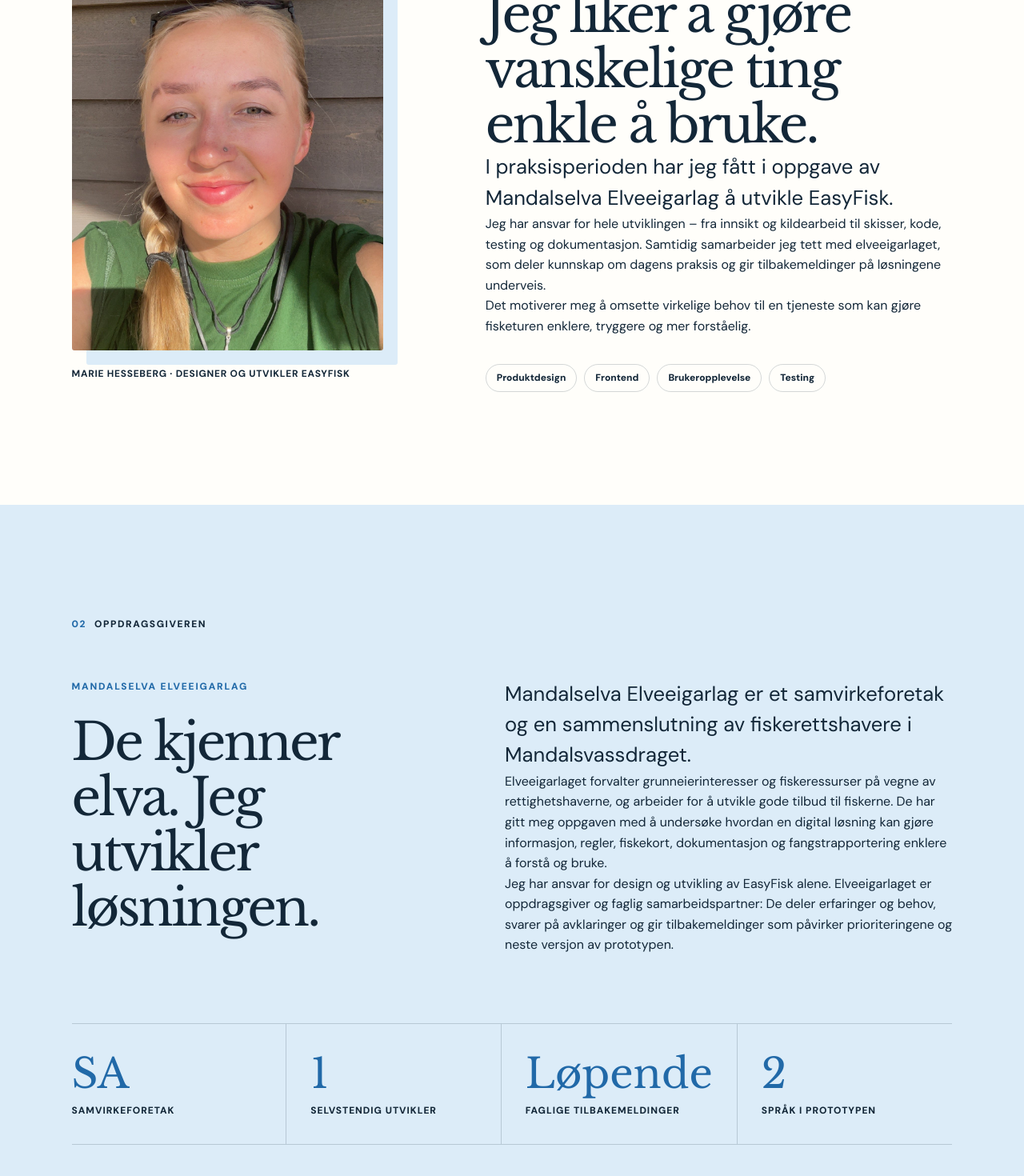
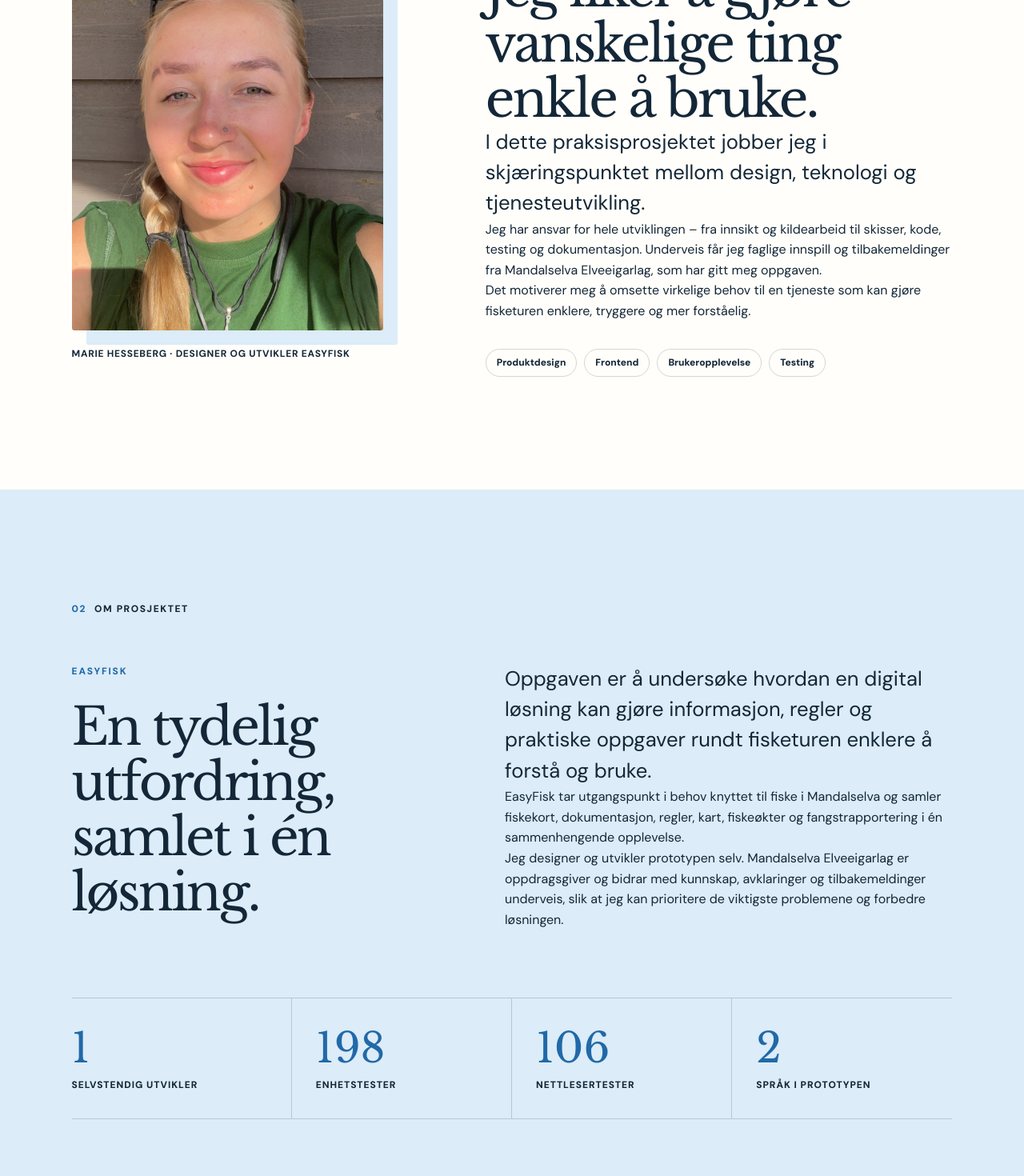
Before and after one commit to MarieHesseberg/Praksis, a Next.js app: page / in a window 1280 px wide. Shown: the part 1270-2740 px from the top of the page at 80% size. Built offline with nearby package versions, Linux system fonts and the light colour scheme.

Commit message:
Balanser omtalen av oppdraget og EasyFisk

```diff
--- a/app/layout.tsx
+++ b/app/layout.tsx
@@ -7,7 +7,7 @@
 
 export const metadata: Metadata = {
   title: 'Praksislogg · Marie Hesseberg · EasyFisk',
-  description: 'Status fra Marie Hessebergs praksisarbeid for Mandalselva Elveeigarlag – utvikling av EasyFisk i tett samarbeid med oppdragsgiveren.',
+  description: 'Status fra Marie Hessebergs praksisarbeid med EasyFisk – en mobilprototype for en enklere fisketur i Mandalselva.',
 };
 
 export default function RootLayout({ children }: Readonly<{ children: React.ReactNode }>) {
--- a/app/page.tsx
+++ b/app/page.tsx
@@ -38,14 +38,14 @@
 ];
 
 const responsibilities = [
-  { number: '01', title: 'Innsikt og avgrensning', text: 'Forstå behovene til elveeigarlaget og fiskerne gjennom dialog, tilbakemeldinger, regler og offentlige kilder.' },
+  { number: '01', title: 'Innsikt og avgrensning', text: 'Forstå behovene rundt fisketuren gjennom dialog, tilbakemeldinger, regler og offentlige kilder.' },
   { number: '02', title: 'Design og prototyping', text: 'Utforme informasjonsarkitektur, brukerflyter, visuell retning og responsive skjermer for mobil og PC.' },
   { number: '03', title: 'Utvikling', text: 'Bygge funksjonene i React og TypeScript, med kart, regler, skjemaer, lokal lagring og språkstøtte.' },
-  { number: '04', title: 'Testing og forbedring', text: 'Presentere arbeidet for elveeigarlaget, ta imot tilbakemeldinger, rette friksjon og sikre løsningen med automatiske tester.' },
+  { number: '04', title: 'Testing og forbedring', text: 'Presentere arbeidet, samle tilbakemeldinger, rette friksjon og sikre løsningen med automatiske tester.' },
 ];
 
 const challenges = [
-  { title: 'Behov må oversettes til løsning', text: 'Jeg utvikler alene, men ikke i et vakuum. Tilbakemeldingene fra elveeigarlaget hjelper meg å forstå praksisen i elva, prioritere riktig og gjøre ideene om til konkrete funksjoner.' },
+  { title: 'Behov må oversettes til løsning', text: 'Jeg må forstå hvilke problemer som er viktigst, prioritere mellom ulike ønsker og gjøre innsikt og tilbakemeldinger om til konkrete funksjoner.' },
   { title: 'Komplekse regler må bli forståelige', text: 'Fiskeren skal få et tydelig svar uten at viktige vilkår eller nyanser forsvinner. Derfor viser statusmotoren både resultatet og hvorfor det gjelder.' },
   { title: 'En prototype må være ærlig', text: 'Betaling, innsending og flere datakilder er simulert. Testkort er tydelig merket, ingen penger trekkes, og lokale handlinger fremstilles ikke som ekte tjenester.' },
 ];
@@ -63,7 +63,7 @@
         <div className="hero-copy">
           <p className="eyebrow">Praksisperiode · høsten 2026</p>
           <h1>Sammen om en enklere fisketur.</h1>
-          <p className="lead">Dette er status fra praksisarbeidet mitt for <strong>Mandalselva Elveeigarlag</strong>. Jeg utvikler EasyFisk alene, men løsningen formes i samarbeid med elveeigarlaget gjennom innsikt, faglige avklaringer og tilbakemeldinger.</p>
+          <p className="lead">Dette er status fra praksisarbeidet mitt med <strong>EasyFisk</strong> — en mobilprototype som skal gjøre det enklere å finne informasjon, forstå regler og gjennomføre en fisketur i Mandalselva.</p>
           <div className="hero-actions"><a className="primary-button" href="#logg">Se hva jeg har gjort ↓</a><a className="text-link" href="https://easyfisk.pages.dev/" target="_blank" rel="noreferrer">Test prototypen ↗</a></div>
         </div>
         <div className="hero-visual" aria-label="Skjermbilder fra EasyFisk">
@@ -77,22 +77,22 @@
         <div className="section-label"><span>01</span> Om meg</div>
         <div className="about-grid">
           <figure className="portrait"><img src="me.jpg" alt="Marie Hesseberg" /><figcaption>Marie Hesseberg · designer og utvikler EasyFisk</figcaption></figure>
-          <div className="about-copy"><p className="eyebrow">Hei, jeg er Marie</p><h2>Jeg liker å gjøre vanskelige ting enkle å bruke.</h2><p className="large-copy">I praksisperioden har jeg fått i oppgave av Mandalselva Elveeigarlag å utvikle EasyFisk.</p><p>Jeg har ansvar for hele utviklingen – fra innsikt og kildearbeid til skisser, kode, testing og dokumentasjon. Samtidig samarbeider jeg tett med elveeigarlaget, som deler kunnskap om dagens praksis og gir tilbakemeldinger på løsningene underveis.</p><p>Det motiverer meg å omsette virkelige behov til en tjeneste som kan gjøre fisketuren enklere, tryggere og mer forståelig.</p><div className="about-facts"><span>Produktdesign</span><span>Frontend</span><span>Brukeropplevelse</span><span>Testing</span></div></div>
+          <div className="about-copy"><p className="eyebrow">Hei, jeg er Marie</p><h2>Jeg liker å gjøre vanskelige ting enkle å bruke.</h2><p className="large-copy">I dette praksisprosjektet jobber jeg i skjæringspunktet mellom design, teknologi og tjenesteutvikling.</p><p>Jeg har ansvar for hele utviklingen – fra innsikt og kildearbeid til skisser, kode, testing og dokumentasjon. Underveis får jeg faglige innspill og tilbakemeldinger fra Mandalselva Elveeigarlag, som har gitt meg oppgaven.</p><p>Det motiverer meg å omsette virkelige behov til en tjeneste som kan gjøre fisketuren enklere, tryggere og mer forståelig.</p><div className="about-facts"><span>Produktdesign</span><span>Frontend</span><span>Brukeropplevelse</span><span>Testing</span></div></div>
         </div>
       </section>
 
       <section className="company section">
-        <div className="section-label"><span>02</span> Oppdragsgiveren</div>
+        <div className="section-label"><span>02</span> Om prosjektet</div>
         <div className="company-grid">
-          <div><p className="eyebrow">Mandalselva Elveeigarlag</p><h2>De kjenner elva. Jeg utvikler løsningen.</h2></div>
-          <div><p className="large-copy">Mandalselva Elveeigarlag er et samvirkeforetak og en sammenslutning av fiskerettshavere i Mandalsvassdraget.</p><p>Elveeigarlaget forvalter grunneierinteresser og fiskeressurser på vegne av rettighetshaverne, og arbeider for å utvikle gode tilbud til fiskerne. De har gitt meg oppgaven med å undersøke hvordan en digital løsning kan gjøre informasjon, regler, fiskekort, dokumentasjon og fangstrapportering enklere å forstå og bruke.</p><p>Jeg har ansvar for design og utvikling av EasyFisk alene. Elveeigarlaget er oppdragsgiver og faglig samarbeidspartner: De deler erfaringer og behov, svarer på avklaringer og gir tilbakemeldinger som påvirker prioriteringene og neste versjon av prototypen.</p></div>
+          <div><p className="eyebrow">EasyFisk</p><h2>En tydelig utfordring, samlet i én løsning.</h2></div>
+          <div><p className="large-copy">Oppgaven er å undersøke hvordan en digital løsning kan gjøre informasjon, regler og praktiske oppgaver rundt fisketuren enklere å forstå og bruke.</p><p>EasyFisk tar utgangspunkt i behov knyttet til fiske i Mandalselva og samler fiskekort, dokumentasjon, regler, kart, fiskeøkter og fangstrapportering i én sammenhengende opplevelse.</p><p>Jeg designer og utvikler prototypen selv. Mandalselva Elveeigarlag er oppdragsgiver og bidrar med kunnskap, avklaringer og tilbakemeldinger underveis, slik at jeg kan prioritere de viktigste problemene og forbedre løsningen.</p></div>
         </div>
-        <div className="fact-strip"><div><strong>SA</strong><span>samvirkeforetak</span></div><div><strong>1</strong><span>selvstendig utvikler</span></div><div><strong>Løpende</strong><span>faglige tilbakemeldinger</span></div><div><strong>2</strong><span>språk i prototypen</span></div></div>
+        <div className="fact-strip"><div><strong>1</strong><span>selvstendig utvikler</span></div><div><strong>198</strong><span>enhetstester</span></div><div><strong>106</strong><span>nettlesertester</span></div><div><strong>2</strong><span>språk i prototypen</span></div></div>
       </section>
 
       <section className="intro section" id="oppgaven">
         <div className="section-label"><span>03</span> Oppgaven</div>
-        <div className="intro-grid"><h2>En digital følgesvenn for en tryggere fisketur.</h2><div><p className="large-copy">Oppgaven fra Mandalselva Elveeigarlag er å utforske hvordan en digital tjeneste kan gjøre det lettere å følge regler, dokumentere aktivitet og få oversikt over egen fisking.</p><p>Prototypen leder brukeren gjennom kontroll av fiskekort og dokumenter, valg av sone, selve fiskeøkten og rapportering av fangst. Den skal være enkel nok for førstegangsbrukere og samtidig presis nok til å formidle komplekst regelverk. Løsningen forbedres underveis på bakgrunn av tilbakemeldingene fra elveeigarlaget.</p></div></div>
+        <div className="intro-grid"><h2>En digital følgesvenn for en tryggere fisketur.</h2><div><p className="large-copy">Målet er å utforske hvordan en digital tjeneste kan gjøre det lettere å følge regler, dokumentere aktivitet og få oversikt over egen fisking.</p><p>Prototypen leder brukeren gjennom kontroll av fiskekort og dokumenter, valg av sone, selve fiskeøkten og rapportering av fangst. Den skal være enkel nok for førstegangsbrukere og samtidig presis nok til å formidle komplekst regelverk.</p></div></div>
         <div className="responsibility-grid">{responsibilities.map((item) => <article key={item.number}><span>{item.number}</span><h3>{item.title}</h3><p>{item.text}</p></article>)}</div>
       </section>
 
@@ -123,7 +123,7 @@
         <div className="missing-grid"><div><h2>Fra lokal prototype til en ekte tjeneste.</h2><p className="large-copy">Grunnlaget er på plass. Neste fase handler om validering, integrasjoner og testing med flere faktiske brukere.</p></div><div className="missing-list"><article><b>01</b><div><h3>Teste med fiskere</h3><p>Observere hele brukerreisen og finne ut hvor språk, valg eller tilbakemeldinger fortsatt skaper usikkerhet.</p></div></article><article><b>02</b><div><h3>Koble på ekte tjenester</h3><p>Erstatte demonstrasjonsdata med sikker innlogging, fiskekort, betaling, serverlagring og innsending av rapporter.</p></div></article><article><b>03</b><div><h3>Dokumentere og forbedre</h3><p>Iterere på funnene, styrke universell utforming og fortsette å dokumentere valg og avgrensninger.</p></div></article></div></div>
       </section>
 
-      <footer><div><span className="footer-mark">MH</span><p>Praksislogg · EasyFisk<br />Utviklet av Marie Hesseberg i samarbeid med Mandalselva Elveeigarlag</p></div><div className="footer-links"><a href="https://github.com/MarieHesseberg/EasyFisk" target="_blank" rel="noreferrer">GitHub-repository ↗</a><a href="https://easyfisk.pages.dev/" target="_blank" rel="noreferrer">Publisert prototype ↗</a></div></footer>
+      <footer><div><span className="footer-mark">MH</span><p>Praksislogg · EasyFisk<br />Utviklet og dokumentert av Marie Hesseberg</p></div><div className="footer-links"><a href="https://github.com/MarieHesseberg/EasyFisk" target="_blank" rel="noreferrer">GitHub-repository ↗</a><a href="https://easyfisk.pages.dev/" target="_blank" rel="noreferrer">Publisert prototype ↗</a></div></footer>
     </main>
   );
 }
```
